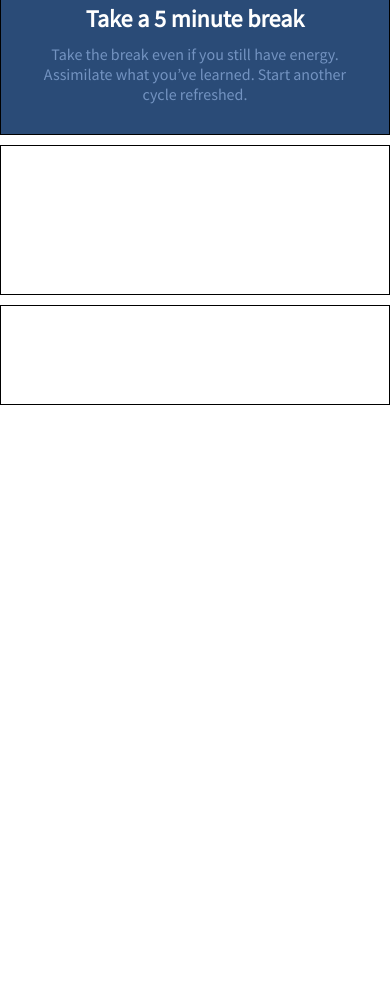
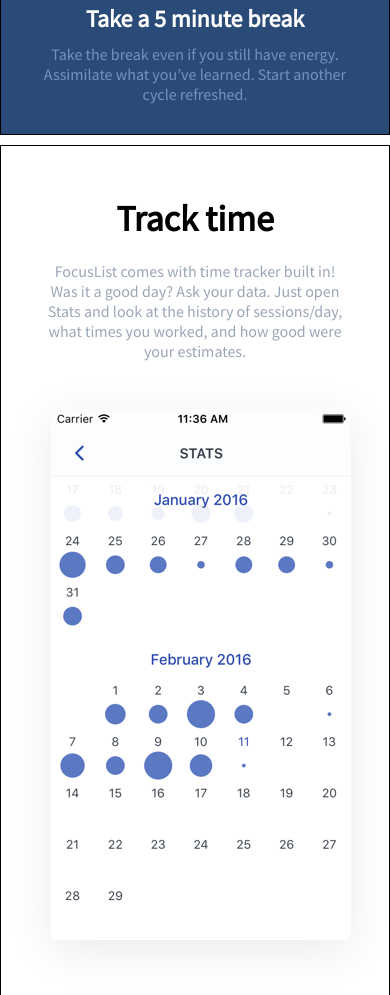
Before and after one commit to francescoferruccio/html-css-focuslist, a plain HTML site: page index.html in a window 390 px wide. Shown: the part 3453-4448 px from the top of the page. Before the commit the page ends 3858 px from the top, so only its background shows below. Drawn offline with Linux system fonts and the light colour scheme.

Commit message:
sezione track completa e responsive

```diff
--- a/css/style.css
+++ b/css/style.css
@@ -153,6 +153,20 @@
   margin-bottom: 20px;
 }
 
+/* REGOLE SEZIONE TRACK */
+#track {
+  text-align: center;
+  padding-top: 50px;
+}
+
+#track p {
+  color: #9ba6b7;
+}
+
+.track-img-left {
+  text-align: right;
+}
+
 /* REGOLE FOOTER */
 footer {
   /* debug */
--- a/index.html
+++ b/index.html
@@ -103,16 +103,19 @@
       </section>
 
 <!-- SEZIONE TRACK -->
-      <section>
+      <section id="track">
         <div class="container">
           <div class="col-xs-12 col-md-12 col-lg-12">
-
+            <h2>Track time</h2>
+            <p class="sottotitolo">
+              FocusList comes with time tracker built in! Was it a good day? Ask your data. Just open Stats and look at the history of sessions/day, what times you worked, and how good were your estimates.
+            </p>
+          </div>
+          <div class="col-xs-12 col-md-6 col-lg-6 track-img-left">
+            <img src="img/stats1.png" alt="stats1-img">
           </div>
           <div class="col-xs-12 col-md-6 col-lg-6">
-
-          </div>
-          <div class="col-xs-12 col-md-6 col-lg-6">
-
+            <img src="img/stats2.png" alt="stats2-img">
           </div>
         </div>
       </section>
```
Also changed, not shown: img/stats1.png (added), img/stats2.png (added).
